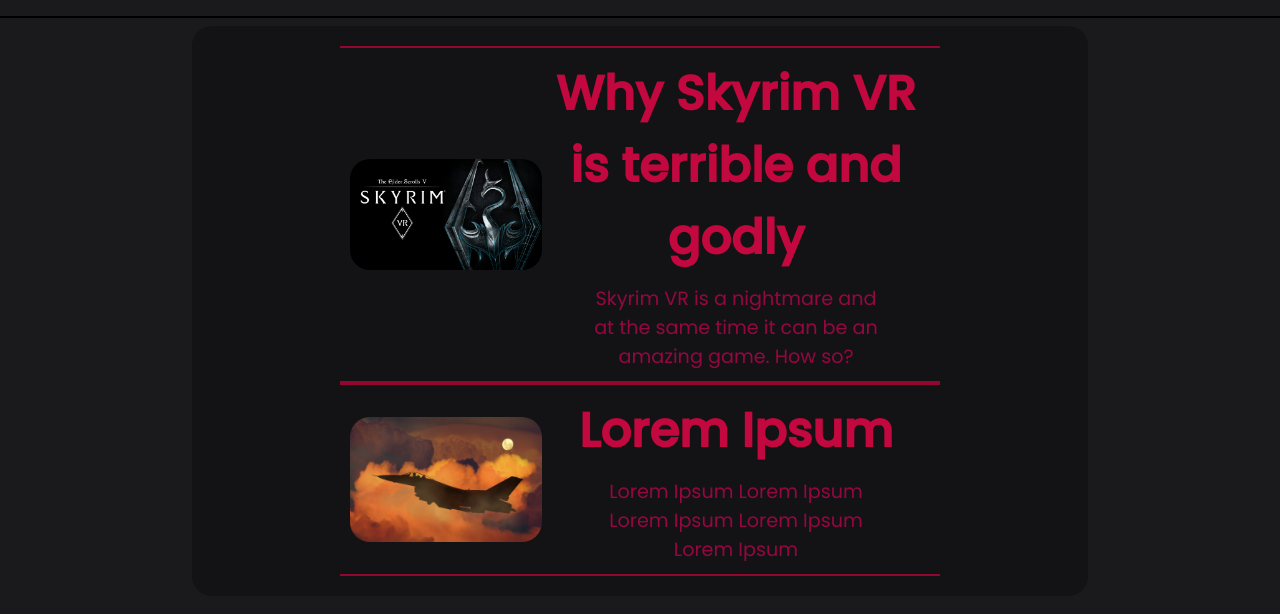
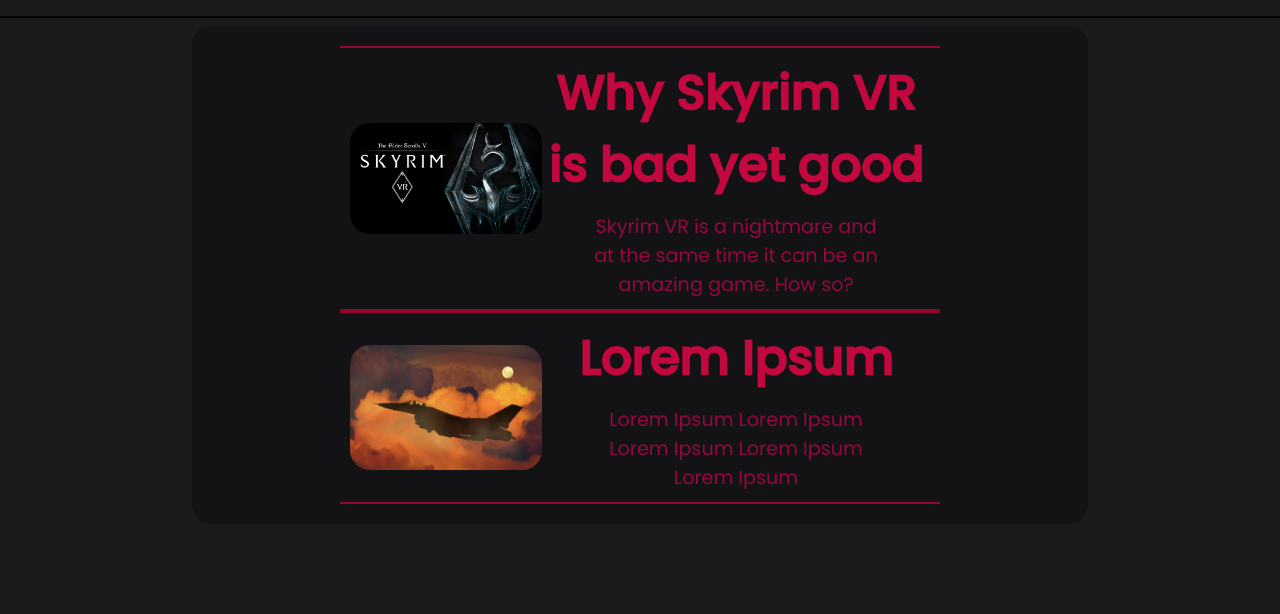
Before and after one commit to Unconscious-Bird/Unconscious-Bird.github.io, a plain HTML site: page posts/index.html in a window 1280 px wide. Shown: the part 82-696 px from the top of the page. Drawn offline with Linux system fonts and the light colour scheme.

Commit message:
Update index.html

```diff
--- a/posts/index.html
+++ b/posts/index.html
@@ -31,7 +31,7 @@
         <div class="post-flex">
           <img src="../media/2023-01-18.jpg" alt="Skyrim Vr" class="post-img" />
           <div class="post-content">
-            <h1>Why Skyrim VR is terrible and godly</h1>
+            <h1>Why Skyrim VR is bad yet good</h1>
             <p>
               Skyrim VR is a nightmare and at the same time it can be an amazing
               game. How so?
```
